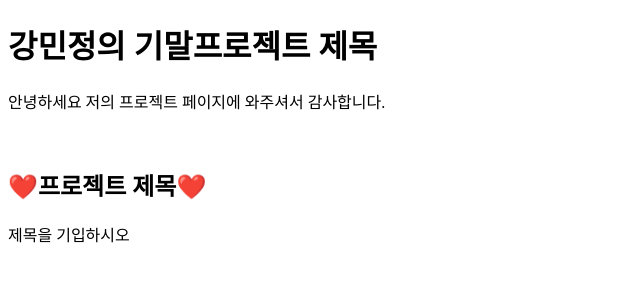
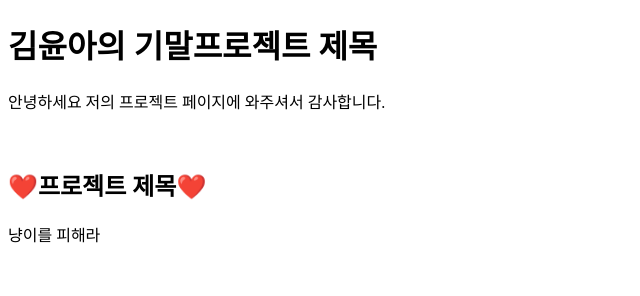
Before and after one commit to yoonah75/sample_web, a plain HTML site: page index.html in a window 1280 px wide. Shown: the top 296 px of the page, 0-640 px from the left. Drawn offline with Linux system fonts and the light colour scheme.

Commit message:
Add files via upload

```diff
--- a/index.html
+++ b/index.html
@@ -4,11 +4,11 @@
 <title>강민정의 기말 프로젝트</title>
 </head>
 <body>
-<h1>강민정의 기말프로젝트 제목</h1>
+<h1>김윤아의 기말프로젝트 제목</h1>
 <p>안녕하세요 저의 프로젝트 페이지에 와주셔서 감사합니다.</p>
 <br>
 <h2>❤️프로젝트 제목❤️</h2>
-<p>제목을 기입하시오</p>
+<p>냥이를 피해라</p>
 <br>
 <h2>프로젝트 내용</h2>
 <a href ="https://p5js.org/">프로젝트로 이동하기</a>
```
